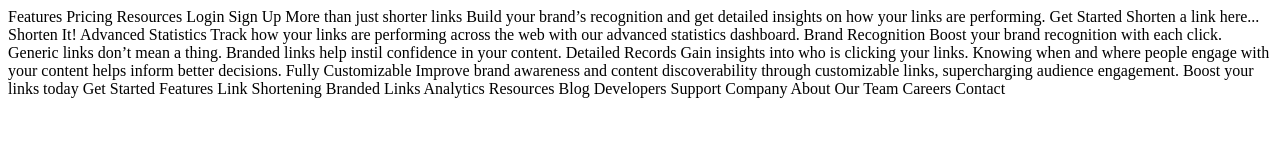
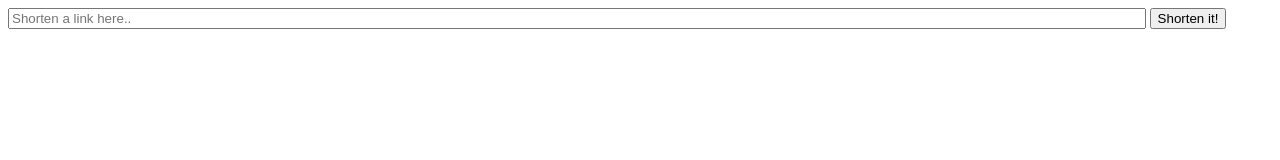
Before and after one commit to ASHWIN776/url-shortening, a plain HTML site: page index.html in a window 1280 px wide. Drawn offline with Linux system fonts and the light colour scheme.

Commit message:
Add URL shortening functionality with Clean URI API

```diff
--- a/index.html
+++ b/index.html
@@ -6,71 +6,15 @@
 
   <link rel="stylesheet" href="./styles.css">
 
-  <title>Frontend Mentor | Shortly URL shortening API Challenge</title>
+  <title>Shortly URL shortening</title>
 
 </head>
 <body>
 
-  Features
-  Pricing
-  Resources
-
-  Login
-  Sign Up
-
-  More than just shorter links
-
-  Build your brand’s recognition and get detailed insights
-  on how your links are performing.
-
-  Get Started
-
-  Shorten a link here...
-
-  Shorten It!
-
-  Advanced Statistics
-
-  Track how your links are performing across the web with our
-  advanced statistics dashboard.
-
-  Brand Recognition
-
-  Boost your brand recognition with each click. Generic links don’t
-  mean a thing. Branded links help instil confidence in your content.
-
-  Detailed Records
-
-  Gain insights into who is clicking your links. Knowing when and where
-  people engage with your content helps inform better decisions.
-
-  Fully Customizable
-
-  Improve brand awareness and content discoverability through customizable
-  links, supercharging audience engagement.
-
-  Boost your links today
-
-  Get Started
-
-  Features
-
-  Link Shortening
-  Branded Links
-  Analytics
-
-  Resources
-
-  Blog
-  Developers
-  Support
-
-  Company
-
-  About
-  Our Team
-  Careers
-  Contact
+    <form action="" id="url_form">
+      <input type="text" placeholder="Shorten a link here.." name="url">
+      <button>Shorten it!</button>
+    </form>
 
   <script src="./script.js"></script>
 </body>
--- a/script.js
+++ b/script.js
@@ -0,0 +1,22 @@
+const urlForm = document.querySelector("#url_form");
+
+console.log(urlForm);
+
+urlForm.addEventListener("submit", function(event){
+
+    event.preventDefault();
+
+    const form = event.target;
+    const url = form["url"].value;
+
+    console.log(url);
+
+
+    fetch(`https://cleanuri.com/api/v1/shorten/${url}`)
+    .then(function(response){
+        return response.json();
+    })
+    .then(function(data){
+        console.dir(data);
+    })
+});
--- a/styles.css
+++ b/styles.css
@@ -0,0 +1,13 @@
+* {
+    box-sizing: border-box;
+}
+
+.input {
+    border: 1px solid black;
+    padding: 16px;
+    margin: 200px;
+}
+
+input {
+    width: 90%;
+}
```
